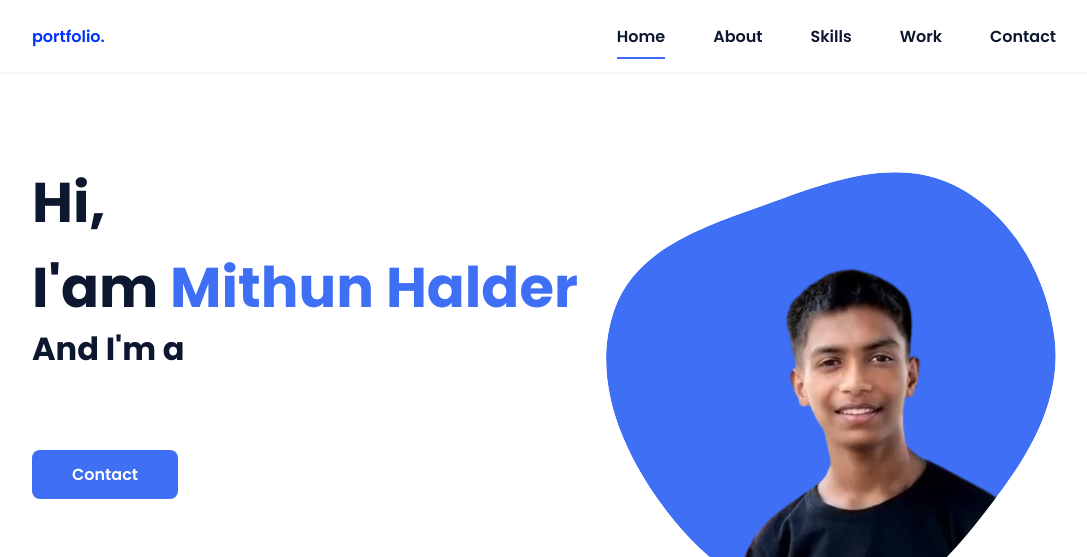
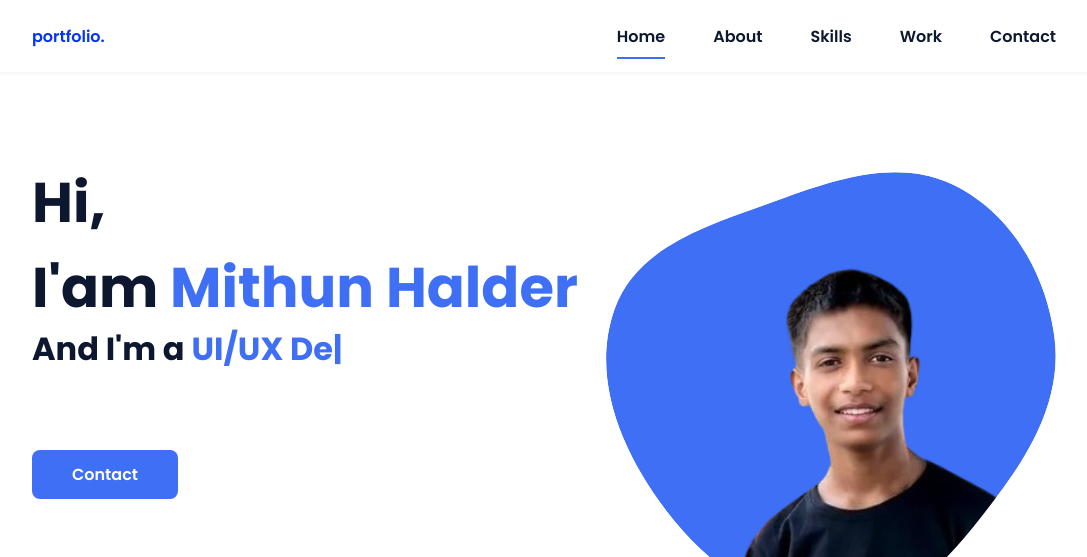
Before and after one commit to mithun-gic/my-portfolio, a plain HTML site: page index.html in a window 1280 px wide. Shown: the top 557 px of the page, without its empty margins (96-1183 px from the left). Drawn offline with nearby package versions, Linux system fonts and the light colour scheme; the site is published under a folder, as on GitHub Pages, so addresses that start at the root find nothing.

Commit message:
Update index.html

```diff
--- a/index.html
+++ b/index.html
@@ -221,7 +221,13 @@
         <script src="https://unpkg.com/scrollreveal"></script>
 
         <!--===== MAIN JS =====-->
-        <script src="/assets/js/main.js"></script>
+        <script src="assets/js/main.js"></script>
+
+        <script src="https://cdn.jsdelivr.net/npm/typed.js@2.0.12"></script>
+
+
+
+
 
 
 </body>
```
